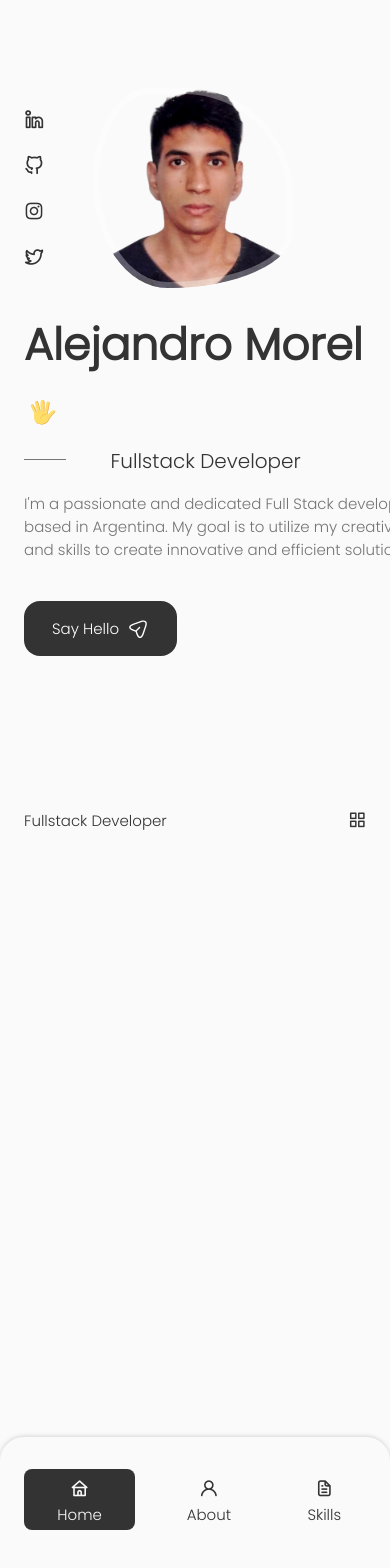
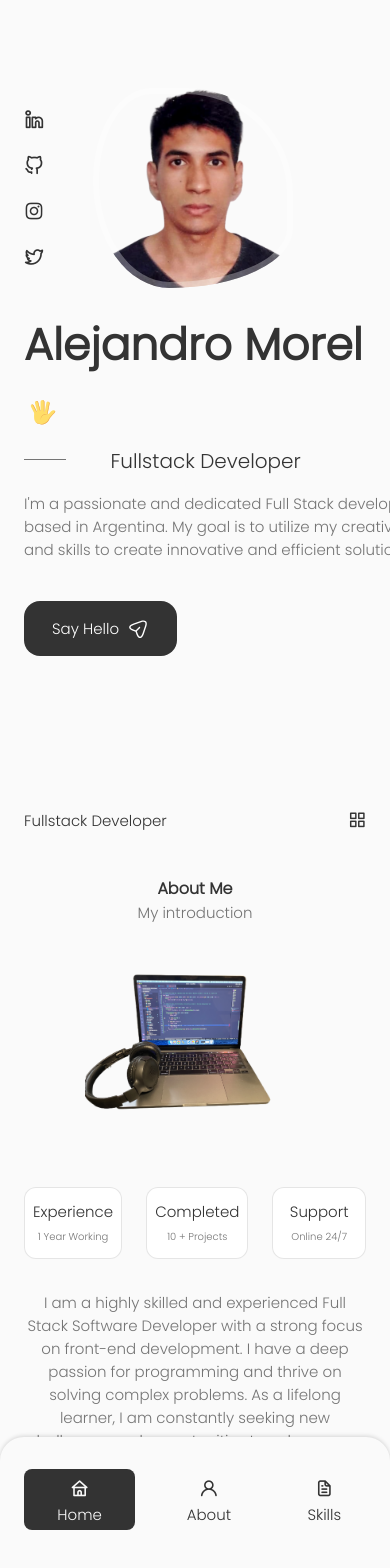
Before and after one commit to AlejandroM12/personal-portfolio, a React (Vite) app: page / in a window 390 px wide. Shown: the top 1568 px of the page. Before the commit the page ends 892 px from the top, so only its background shows below. Built offline with nearby package versions, Linux system fonts and the light colour scheme; a web font is replaced by a local one.

Commit message:
feat: Added About section with styles, including CV and personal information

```diff
--- a/src/App.tsx
+++ b/src/App.tsx
@@ -1,5 +1,5 @@
 import { useState, useEffect } from "react";
-import { Header, Home } from "@/components";
+import { About, Header, Home } from "@/components";
 import { contextDarkMode } from "./context";
 import "./style/index.css";
 
@@ -22,6 +22,7 @@
         <Header />
         <main className="main">
           <Home />
+          <About />
         </main>
       </div>
     </contextDarkMode.Provider>
--- /dev/null
+++ b/src/components/about/About.css
@@ -0,0 +1,83 @@
+.about__container {
+  grid-template-columns: repeat(2, 1fr);
+  align-items: center;
+  column-gap: 4rem;
+}
+
+.about__img {
+  width: 500px;
+  border-radius: 1.5rem;
+  justify-self: center;
+}
+
+.about__info {
+  grid-template-columns: repeat(3, 140px);
+  gap: 0.5rem;
+  margin-top: var(--mb-2);
+}
+
+.about__box {
+  background-color: var(--container-color);
+  border: 1px solid rgba(0, 0, 0, 0.1);
+  border-radius: 0.75rem;
+  text-align: center;
+  padding: 1rem 1.25rem;
+}
+
+.about__icon {
+  font-size: 1.5rem;
+  color: var(--title-color);
+  margin-bottom: var(--mb-0-5);
+}
+.about__title {
+  font-size: var(--small-font-size);
+  font-weight: var(--font-meduim);
+}
+.about__subtitle {
+  font-size: var(--tiny-font-size);
+}
+.about__description {
+  padding: 0 4rem 0 0;
+  margin-bottom: var(--mb-2-5);
+  margin-top: var(--mb-2);
+}
+/* ====== BREAKPOINT ====== */
+@media screen and (max-width: 992px) {
+  .about__container {
+    grid-template-columns: 1fr;
+    row-gap: 2.5rem;
+  }
+  .about__img {
+    width: 220px;
+  }
+  .about__box {
+    padding: 0.75rem 0.5rem;
+  }
+  .about__data {
+    text-align: center;
+  }
+  .about__info {
+    justify-content: center;
+  }
+  .about__description {
+    padding: 0 5rem;
+    margin-top: 2rem;
+  }
+}
+
+/* Meduim device */
+@media screen and (max-width: 576px) {
+  .about__info {
+    grid-template-columns: repeat(3, 1fr);
+  }
+  .about__description {
+    padding: 0;
+  }
+}
+
+/* Small device */
+@media screen and (max-width: 350px) {
+  .about__info {
+    grid-template-columns: repeat(2, 1fr);
+  }
+}
--- /dev/null
+++ b/src/components/about/About.tsx
@@ -0,0 +1,65 @@
+import { Fade, Slide } from "react-awesome-reveal";
+import { Info, Section } from "..";
+import CV from "@/assets/CV-Alejandro-Morel.pdf";
+import AboutImg from "@/assets/pc2.png";
+import "./About.css";
+
+const About = () => {
+  return (
+    <Section className="about section" id="about">
+      <Slide direction="left" triggerOnce>
+        <h2 className="section__title">About Me</h2>
+      </Slide>
+      <span className="section__subtitle">My introduction</span>
+      <div className="about__container container grid">
+        <img src={AboutImg} alt="about img" className="about__img" />
+        <Slide direction="right" triggerOnce>
+          <div className="about__data">
+            <Info />
+            <Fade direction="right" triggerOnce>
+              <p className="about__description">
+                I am a highly skilled and experienced Full Stack Software
+                Developer with a strong focus on front-end development. I have a
+                deep passion for programming and thrive on solving complex
+                problems. As a lifelong learner, I am constantly seeking new
+                challenges and opportunities to enhance my skills and expand my
+                knowledge in the ever-evolving world of technology
+              </p>
+            </Fade>
+            <a download="" href={CV} className="button button--flex">
+              Download CV
+              {"  "}
+              <svg
+                className="button__icon"
+                xmlns="http://www.w3.org/2000/svg"
+                width={24}
+                height={24}
+                viewBox="0 0 24 24"
+                fill="none"
+              >
+                <path
+                  d="M15.25 22.7502H9.25C3.82 22.7502 1.5 20.4302 1.5 15.0002V9.00024C1.5 3.57024 3.82 1.25024 9.25 1.25024H14.25C14.66 1.25024 15 1.59024 15 2.00024C15 2.41024 14.66 2.75024 14.25 2.75024H9.25C4.64 2.75024 3 4.39024 3 9.00024V15.0002C3 19.6102 4.64 21.2502 9.25 21.2502H15.25C19.86 21.2502 21.5 19.6102 21.5 15.0002V10.0002C21.5 9.59024 21.84 9.25024 22.25 9.25024C22.66 9.25024 23 9.59024 23 10.0002V15.0002C23 20.4302 20.68 22.7502 15.25 22.7502Z"
+                  fill="var(--container-color)"
+                />
+                <path
+                  d="M22.25 10.7502H18.25C14.83 10.7502 13.5 9.42023 13.5 6.00023V2.00023C13.5 1.70023 13.68 1.42023 13.96 1.31023C14.24 1.19023 14.56 1.26023 14.78 1.47023L22.78 9.47023C22.99 9.68023 23.06 10.0102 22.94 10.2902C22.82 10.5702 22.55 10.7502 22.25 10.7502ZM15 3.81023V6.00023C15 8.58023 15.67 9.25023 18.25 9.25023H20.44L15 3.81023Z"
+                  fill="var(--container-color)"
+                />
+                <path
+                  d="M13.25 13.7502H7.25C6.84 13.7502 6.5 13.4102 6.5 13.0002C6.5 12.5902 6.84 12.2502 7.25 12.2502H13.25C13.66 12.2502 14 12.5902 14 13.0002C14 13.4102 13.66 13.7502 13.25 13.7502Z"
+                  fill="var(--container-color)"
+                />
+                <path
+                  d="M11.25 17.7502H7.25C6.84 17.7502 6.5 17.4102 6.5 17.0002C6.5 16.5902 6.84 16.2502 7.25 16.2502H11.25C11.66 16.2502 12 16.5902 12 17.0002C12 17.4102 11.66 17.7502 11.25 17.7502Z"
+                  fill="var(--container-color)"
+                />
+              </svg>
+            </a>
+          </div>
+        </Slide>
+      </div>
+    </Section>
+  );
+};
+
+export default About;
--- /dev/null
+++ b/src/components/about/Info.tsx
@@ -0,0 +1,23 @@
+const Info = () => {
+  return (
+    <div className="about__info grid">
+      <div className="about__box">
+        <i className="fa fa-trophy about__icon"></i>
+        <h3 className="about__title">Experience</h3>
+        <span className="about__subtitle">1 Year Working</span>
+      </div>
+      <div className="about__box">
+        <i className="fa fa-briefcase about__icon"></i>
+        <h3 className="about__title">Completed</h3>
+        <span className="about__subtitle">10 + Projects</span>
+      </div>
+      <div className="about__box">
+        <i className="fa fa-headphones about__icon"></i>
+        <h3 className="about__title">Support</h3>
+        <span className="about__subtitle">Online 24/7</span>
+      </div>
+    </div>
+  );
+};
+
+export default Info;
--- /dev/null
+++ b/src/components/about/index.ts
@@ -0,0 +1,2 @@
+export { default as About } from './About';
+export { default as Info } from './Info';
--- a/src/components/index.ts
+++ b/src/components/index.ts
@@ -1,3 +1,4 @@
+export * from './about';
 export * from './header';
 export * from './home';
 export * from './index';
```
Also changed, not shown: src/assets/pc2.png (added), 1 other file (tests, documents, lock files or other folders).
